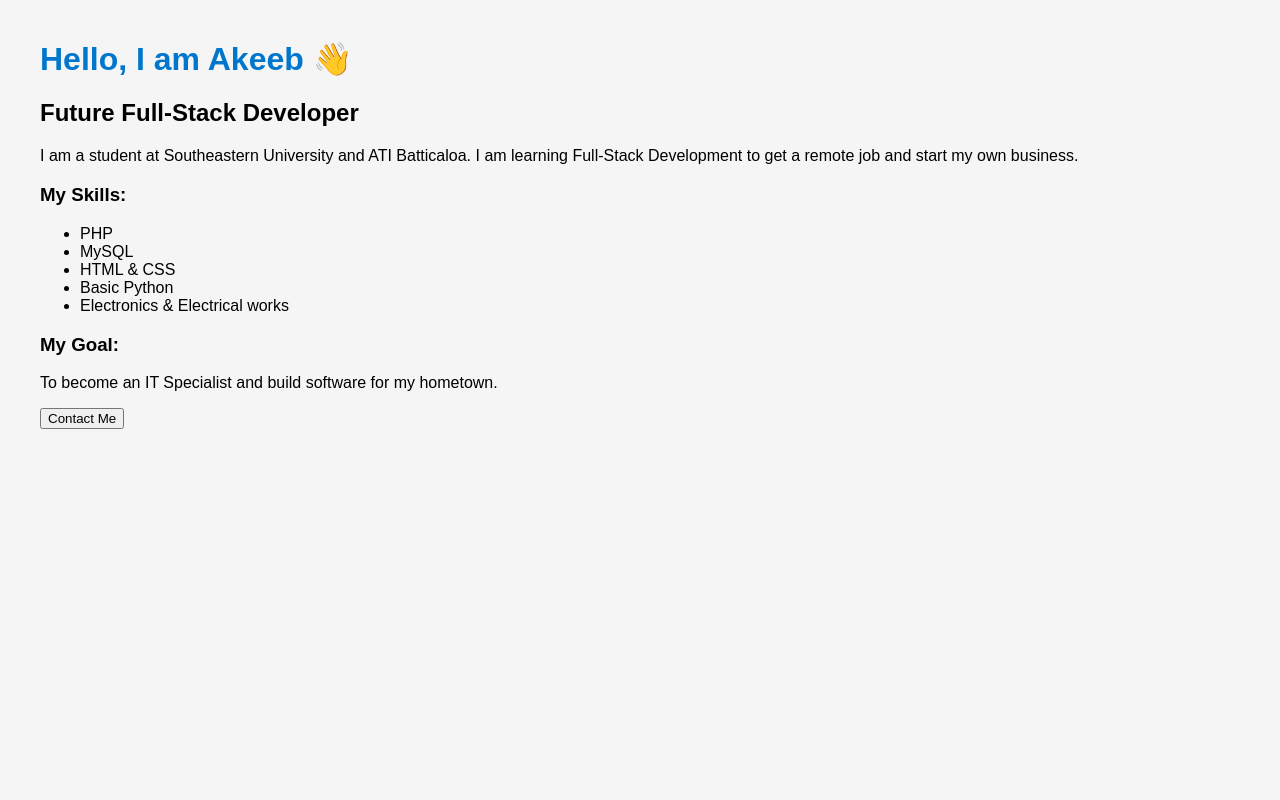
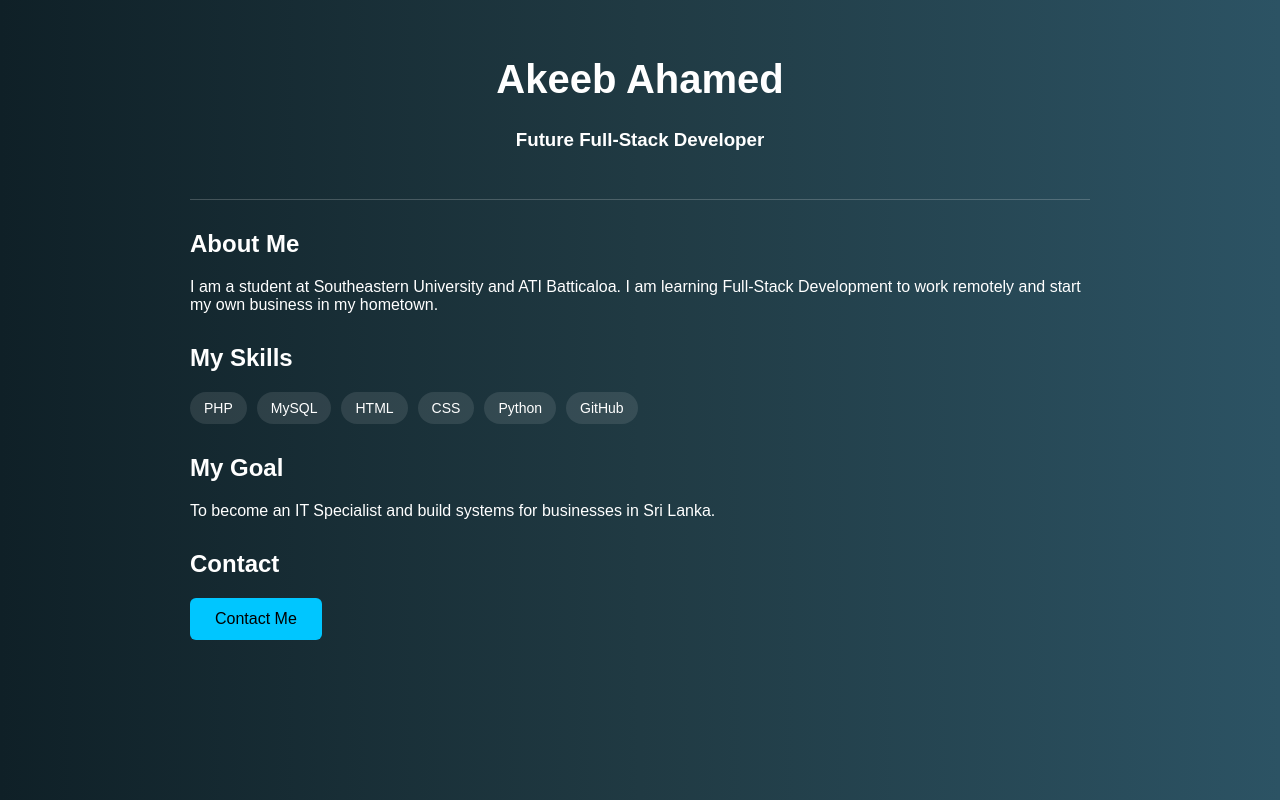
Before and after one commit to Akeeb001/akeeb-portfolio, a plain HTML site: page index.html in a window 1280 px wide. Drawn offline with Linux system fonts and the light colour scheme.

Commit message:
second commit

```diff
--- a/index.html
+++ b/index.html
@@ -1,44 +1,51 @@
 <!DOCTYPE html>
 <html>
 <head>
-  <title>Akeeb | Future Full-Stack Developer</title>
-
-  <style>
-  body {
-    font-family: Arial;
-    margin: 40px;
-    background: #f5f5f5;
-  }
-
-  h1 {
-    color: #0077cc;
-  }
-</style>
-
+  <title>Akeeb | Full-Stack Developer</title>
+  <link rel="stylesheet" href="style.css">
 </head>
 <body>
 
-  <h1>Hello, I am Akeeb 👋</h1>
-  <h2>Future Full-Stack Developer</h2>
+  <div class="container">
 
-  <p>
-    I am a student at Southeastern University and ATI Batticaloa.
-    I am learning Full-Stack Development to get a remote job and start my own business.
-  </p>
+    <header>
+      <h1>Akeeb Ahamed</h1>
+      <h3>Future Full-Stack Developer</h3>
+    </header>
 
-  <h3>My Skills:</h3>
-  <ul>
-    <li>PHP</li>
-    <li>MySQL</li>
-    <li>HTML & CSS</li>
-    <li>Basic Python</li>
-    <li>Electronics & Electrical works</li>
-  </ul>
+    <section class="about">
+      <h2>About Me</h2>
+      <p>
+        I am a student at Southeastern University and ATI Batticaloa.
+        I am learning Full-Stack Development to work remotely and start my own business in my hometown.
+      </p>
+    </section>
 
-  <h3>My Goal:</h3>
-  <p>To become an IT Specialist and build software for my hometown.</p>
+    <section class="skills">
+      <h2>My Skills</h2>
+      <div class="skills-list">
+        <span>PHP</span>
+        <span>MySQL</span>
+        <span>HTML</span>
+        <span>CSS</span>
+        <span>Python</span>
+        <span>GitHub</span>
+      </div>
+    </section>
 
-  <button>Contact Me</button>
+    <section class="goal">
+      <h2>My Goal</h2>
+      <p>
+        To become an IT Specialist and build systems for businesses in Sri Lanka.
+      </p>
+    </section>
+
+    <section class="contact">
+      <h2>Contact</h2>
+      <button>Contact Me</button>
+    </section>
+
+  </div>
 
 </body>
 </html>
--- /dev/null
+++ b/style.css
@@ -0,0 +1,65 @@
+body {
+  margin: 0;
+  padding: 0;
+  font-family: Arial, sans-serif;
+  background: linear-gradient(to right, #0f2027, #203a43, #2c5364);
+  color: white;
+}
+
+.container {
+  max-width: 900px;
+  margin: auto;
+  padding: 30px;
+}
+
+header {
+  text-align: center;
+  padding-bottom: 30px;
+  border-bottom: 1px solid rgba(255,255,255,0.2);
+}
+
+header h1 {
+  font-size: 40px;
+}
+
+section {
+  margin-top: 30px;
+}
+
+.skills-list {
+  display: flex;
+  flex-wrap: wrap;
+  gap: 10px;
+}
+
+.skills-list span {
+  background: rgba(255,255,255,0.1);
+  padding: 8px 14px;
+  border-radius: 20px;
+  font-size: 14px;
+}
+
+button {
+  padding: 12px 25px;
+  border: none;
+  background: #00c6ff;
+  color: black;
+  font-size: 16px;
+  border-radius: 6px;
+  cursor: pointer;
+}
+
+button:hover {
+  background: #009ec3;
+}
+
+/* Mobile Responsive */
+@media (max-width: 600px) {
+  header h1 {
+    font-size: 28px;
+  }
+
+  .container {
+    padding: 20px;
+  }
+}
```
